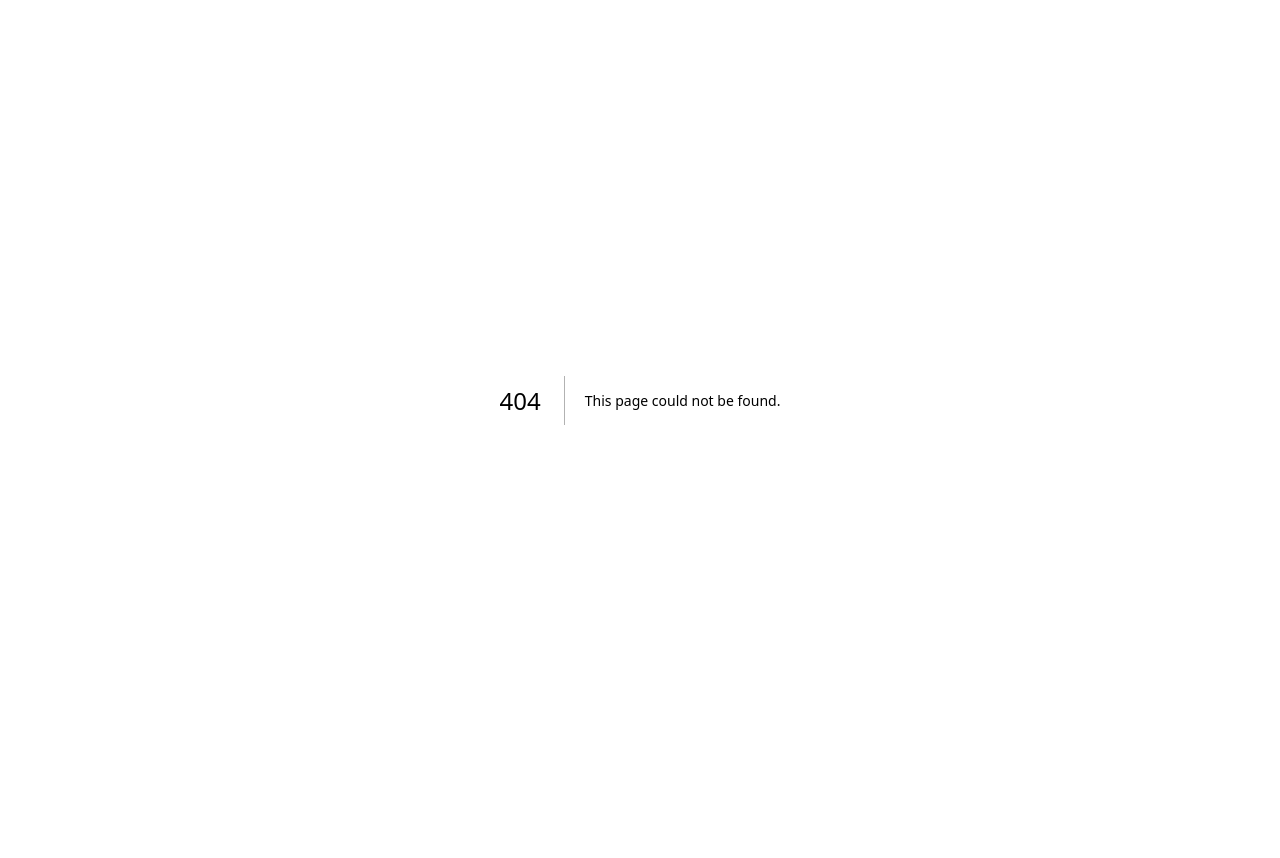
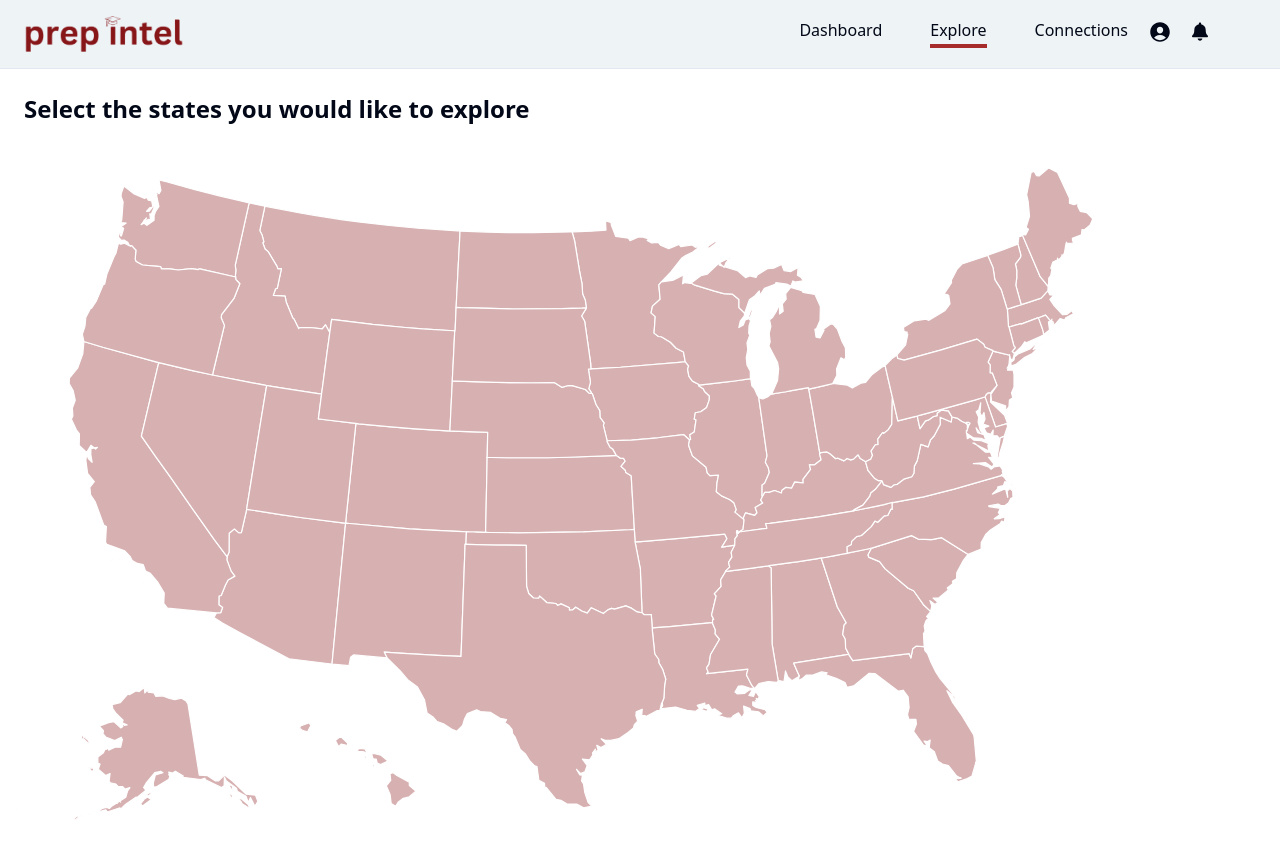
Before and after one commit to Idea2ImpactTechSolutions/prep-intel, a Next.js app in the folder frontend/: page /student/explore in a window 1280 px wide. Before the commit this address had no page. Shown: the top 858 px of the page. Before the commit the page ends 800 px from the top, so only its background shows below. Built offline with nearby package versions, Linux system fonts and the light colour scheme.

Commit message:
Add student/explore map prototype

```diff
--- a/frontend/app/globals.css
+++ b/frontend/app/globals.css
@@ -83,3 +83,46 @@
 .rmdp-container .custom-calendar.ep-arrow::after {
   background-color: #ffffff;
 }
+
+#us-map path {
+    stroke: white;
+    fill: #88161856 !important;
+
+    transition: fill .4s ease;
+    transform-origin: center center;
+}
+
+#us-map path:hover {
+    fill: #881618 !important;
+    cursor: pointer;
+    transform: scale(1.002, 1.002);
+}
+
+/* #map-container {
+    display: flex;
+    justify-content: center;
+    align-items: center;
+} */
+
+#us-map {
+    display: block;
+    margin-left: -140px;
+    width: 100%;
+    height: 100%;
+}
+
+#details-box {
+    box-shadow: 0px 7px 40px rgba(0, 0, 0, 0.7);
+    opacity: 0%;
+    padding: 1rem;
+    border-radius: 8px;
+    font-size: 24px;
+    position: fixed;
+    color: white;
+    font-family: "Poppins";
+    background-color: black;
+    width: fit-content;
+    transform: translateX(-50%);
+    transition: opacity .4s ease;
+    z-index: 1;
+}
--- /dev/null
+++ b/frontend/app/student/explore/page.tsx
@@ -0,0 +1,51 @@
+"use client";
+import React, { useEffect, useRef, useState} from "react";
+import MySvg from '../../ui/us-map.svg';
+
+export default function Page() {
+
+  const bubbleElement = useRef(null);
+  const hoveredLocation = useRef(null);
+  const [location, setLocation] = useState(null);
+
+  useEffect(() => {
+
+    window.onmousemove = function (e) {
+        var x = e.clientX,
+            y = e.clientY;
+        bubbleElement.current.style.top = (y + 20) + 'px';
+        bubbleElement.current.style.left = (x) + 'px';
+    };
+  });
+
+  function mapClick() {
+    setLocation(`Searching for schools in ${hoveredLocation.current}...`);
+  }
+
+  function mouseMove(e) {
+
+    if (e.target.tagName == 'path') {
+        var content = e.target.dataset.name;
+
+        hoveredLocation.current = content;
+
+        bubbleElement.current.innerHTML = content;
+        bubbleElement.current.style.opacity = "100%";
+    }
+    else {
+        bubbleElement.current.style.opacity = "0%";
+    }
+}
+
+  return (
+    <div className="container p-6">
+        <h1 className="text-2xl font-bold mb-4">Select the states you would like to explore</h1>
+
+        <MySvg id="us-map" onMouseMove={mouseMove} onClick={mapClick} />
+        <div id="details-box" ref={bubbleElement}></div>
+
+        <h2>{location}</h2>
+
+    </div>
+  );
+}
--- /dev/null
+++ b/frontend/app/student/layout.tsx
@@ -0,0 +1,44 @@
+import Image from "next/image";
+import Link from "next/link";
+import { Metadata } from "next";
+import StudentTabs from "./shared/student-tabs";
+import { FaBell } from "react-icons/fa";
+import { IoPersonCircle } from "react-icons/io5";
+
+export const metadata: Metadata = {
+    title: "Prep Intel | Student Onboarding",
+    description: 'Some description here'
+}
+
+export default function Layout({ children }: { children: React.ReactNode }) {
+    return (
+        <main className="font-sans">
+            <nav className={`bg-panel p-2 border-b md:px-6 lg:px-6`}>
+                <div className="container p-2 px-6 flex flex-col items-center md:flex-row md:items-center md:justify-between pl-0">
+                    <Link
+                        href="/"
+                    >
+                        <Image
+                            src="/images/logo/text-logo.png"
+                            className=""
+                            width={160}
+                            height={0}
+                            alt="logo"
+                        />
+                    </Link>
+                    <div className=" flex flex-grow-1"></div>
+                    <div className="flex mt-4 md:mt-0 px-6">
+                        <StudentTabs />
+                        <IoPersonCircle size="1.5em" className="mx-4 w-8" />
+                        <FaBell  size="1.2em" className="w-4 mt-[2px]" />
+                    </div>
+                </div>
+            </nav>
+            <section className="md:flex">
+            <div className="flex flex-col flex-grow">
+               {children}
+            </div>
+            </section>
+        </main>
+    )
+}
--- /dev/null
+++ b/frontend/app/student/shared/data.tsx
@@ -0,0 +1,20 @@
+export const TAB_LINKS = [
+    {
+        id: crypto.randomUUID().toString(),
+        title: 'Dashboard',
+        url: '/student/dashboard',
+        isActive: false
+    },
+    {
+        id: crypto.randomUUID().toString(),
+        title: 'Explore',
+        url: '/student/explore',
+        isActive: false
+    },
+    {
+        id: crypto.randomUUID().toString(),
+        title: 'Connections',
+        url: '/student/connections',
+        isActive: false
+    },
+]
--- /dev/null
+++ b/frontend/app/student/shared/student-tabs.tsx
@@ -0,0 +1,21 @@
+"use client"
+import Link from 'next/link'
+import { usePathname } from 'next/navigation'
+import { TAB_LINKS } from './data'
+
+export default function RecruiterTabs() {
+  const pathname = usePathname()
+  return (
+    <>
+      {
+        TAB_LINKS.map(({ id, title, url }) => (
+          <Link
+            href={url}
+            key={id}
+            className={`pb-1 ml-4 text-sm transition-all hover:border-b-[4px] hover:border-b-primary md:ml-12 md:text-[1rem] ${pathname === url && 'border-b-[4px] border-b-primary'} `}
+          >{title}</Link>
+        ))
+      }
+    </>
+  )
+}
--- a/frontend/next.config.js
+++ b/frontend/next.config.js
@@ -1,4 +1,12 @@
 /** @type {import('next').NextConfig} */
-const nextConfig = {}
 
-module.exports = nextConfig
+module.exports = {
+    webpack(config) {
+      config.module.rules.push({
+        test: /\.svg$/,
+        use: ["@svgr/webpack"]
+      });
+
+      return config;
+    },
+};
--- a/frontend/package.json
+++ b/frontend/package.json
@@ -27,6 +27,7 @@
   },
   "devDependencies": {
     "@babel/core": "^7.23.5",
+    "@svgr/webpack": "^8.1.0",
     "@types/node": "^20",
     "@types/react": "^18",
     "@types/react-dom": "^18",
```
Also changed, not shown: frontend/app/ui/us-map.svg (renamed from frontend/public/images/us-map.svg), 1 other file (tests, documents, lock files or other folders).
